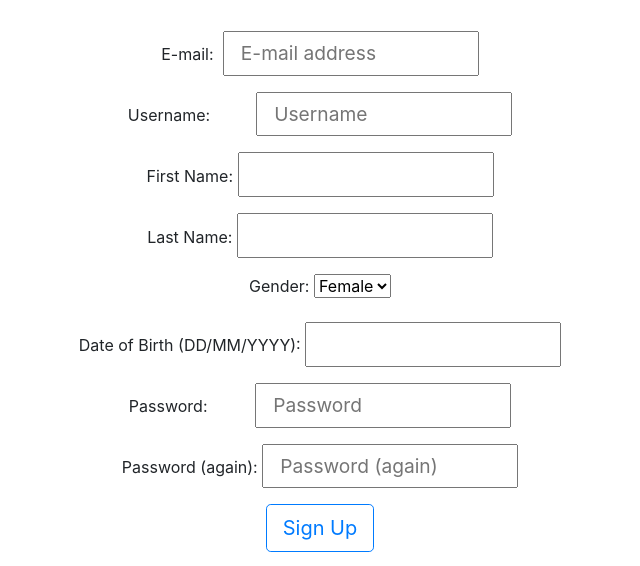
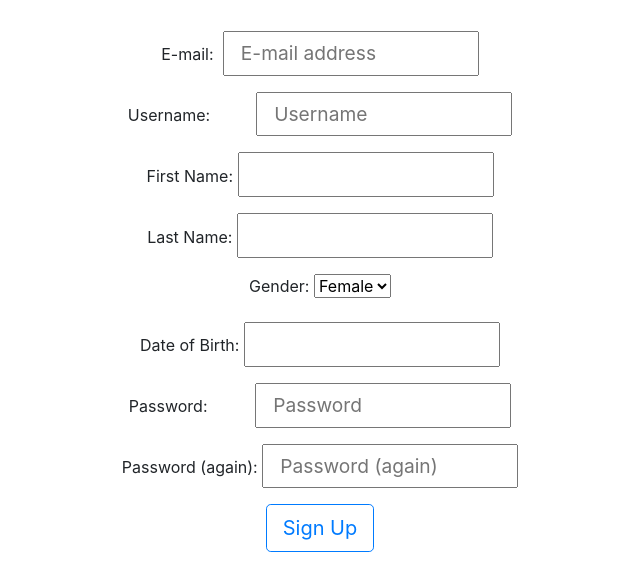
Before and after one commit to cablespaghetti/running-club-challenge, a Django app: page /accounts/signup/ in a window 1280 px wide. Shown: the part 210-776 px from the top of the page, without its empty margins (320-960 px from the left). Run offline with Django 4.2, Linux system fonts and the light colour scheme; some libraries are stand-ins or nearby versions.

Commit message:
Nice date picker for DOB

```diff
--- a/challenge/auth_adapter.py
+++ b/challenge/auth_adapter.py
@@ -105,8 +105,8 @@ class AccountSignupForm(SignupForm):
         ('M', 'Male')
     ]
     gender = forms.ChoiceField(choices=GENDER_CHOICES, label="Gender")
-    dob = forms.DateField(label="Date of Birth (DD/MM/YYYY)")
+    dob = forms.DateField(label="Date of Birth")
 
 
 class SocialAccountSignupForm(SocialSignupForm):
-    dob = forms.DateField(label="Date of Birth (DD/MM/YYYY)")
+    dob = forms.DateField(label="Date of Birth")
--- a/main/templates/account/signup.html
+++ b/main/templates/account/signup.html
@@ -10,6 +10,14 @@
 {% endblock %}
 
 {% block content %}
+<script>
+  $(function () {
+    $("#id_dob").datetimepicker({
+      timepicker:false,
+      format: 'd/m/Y',
+    });
+  });
+</script>
 <div class="container-fluid">
 
  {% block messages %}
```
